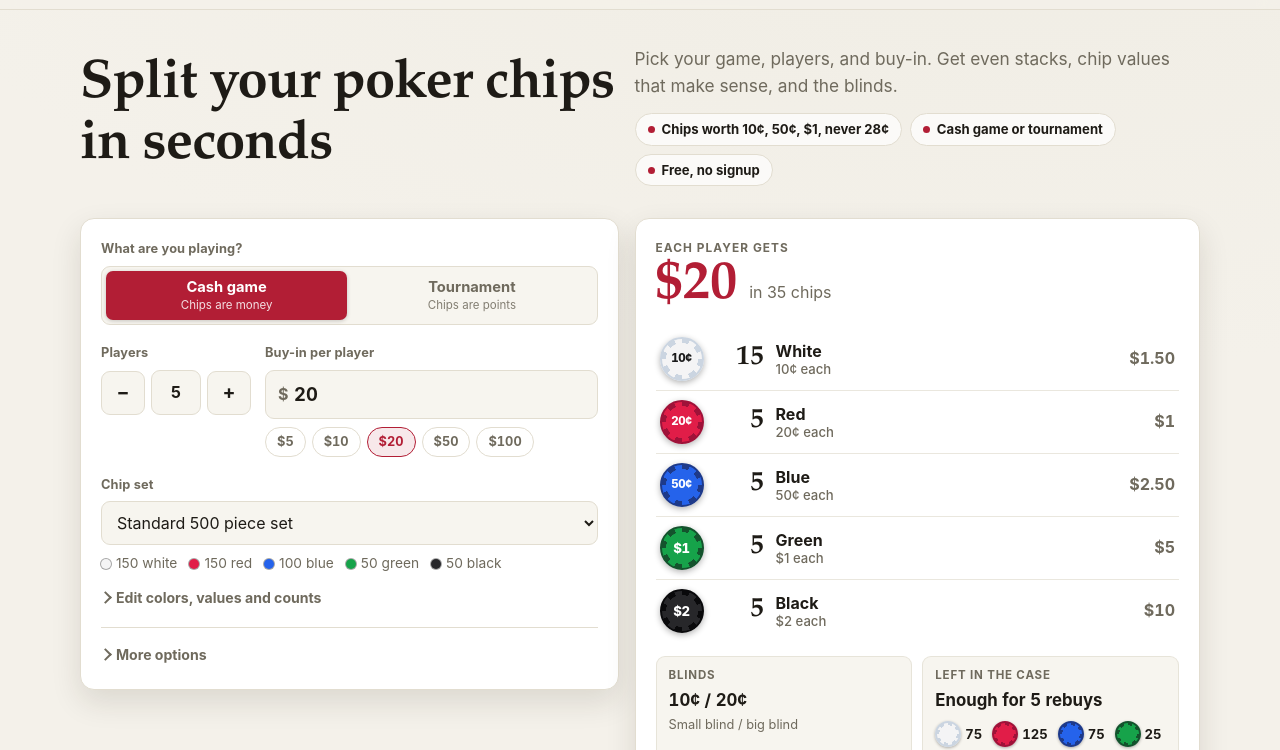
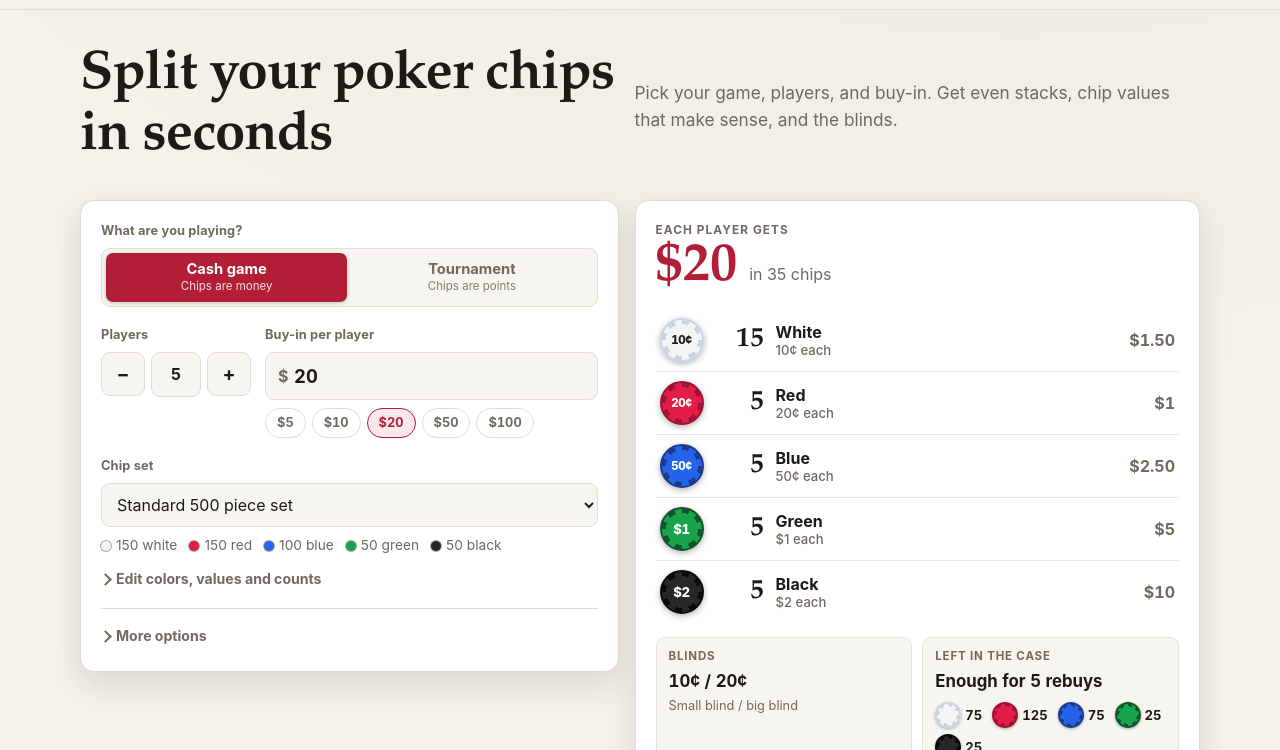
Before and after one commit to KarthikSubramanian07/ChipRatio, a website built with Vite: page index.html in a window 1280 px wide. Shown: the part 47-797 px from the top of the page. Built offline with nearby package versions, Linux system fonts and the light colour scheme.

Commit message:
feat(ui): remove the highlight tags from the hero
The top now shows only the headline and the one-line description, still
spanning the full page width in two columns.

```diff
--- a/index.html
+++ b/index.html
@@ -111,11 +111,6 @@
             Pick your game, players, and buy-in. Get even stacks, chip values that make sense, and
             the blinds.
           </p>
-          <ul class="hero-points" aria-label="Highlights">
-            <li>Chips worth 10¢, 50¢, $1, never 28¢</li>
-            <li>Cash game or tournament</li>
-            <li>Free, no signup</li>
-          </ul>
         </div>
       </section>
 
--- a/src/styles/main.css
+++ b/src/styles/main.css
@@ -243,7 +243,7 @@ p {
 
 /* --- Hero + explainers ----------------------------------------------------------- */
 /* The hero spans the page in the same two columns as the calculator below it: the headline
-   over the setup panel, the description and highlights over the answer. Stacked on phones. */
+   over the setup panel, the description over the answer. Stacked on phones. */
 .hero {
   display: grid;
   grid-template-columns: minmax(0, 1fr) minmax(0, 1.05fr);
@@ -261,33 +261,6 @@ p {
   color: var(--muted);
   font-size: 1.08rem;
   margin: 0;
-}
-.hero-points {
-  list-style: none;
-  display: flex;
-  flex-wrap: wrap;
-  gap: 8px;
-  margin: 14px 0 0;
-  padding: 0;
-}
-.hero-points li {
-  font-size: 0.82rem;
-  font-weight: 650;
-  color: var(--text);
-  background: color-mix(in srgb, var(--surface) 70%, transparent);
-  border: 1px solid var(--border);
-  border-radius: 999px;
-  padding: 5px 12px;
-}
-.hero-points li::before {
-  content: '';
-  display: inline-block;
-  width: 7px;
-  height: 7px;
-  margin-right: 7px;
-  border-radius: 50%;
-  background: var(--accent);
-  vertical-align: 1px;
 }
 /* The explainer section runs the full width of the page: three cards side by side on a
    laptop, two on a tablet, one on a phone. Each card keeps a comfortable line length. */
```
